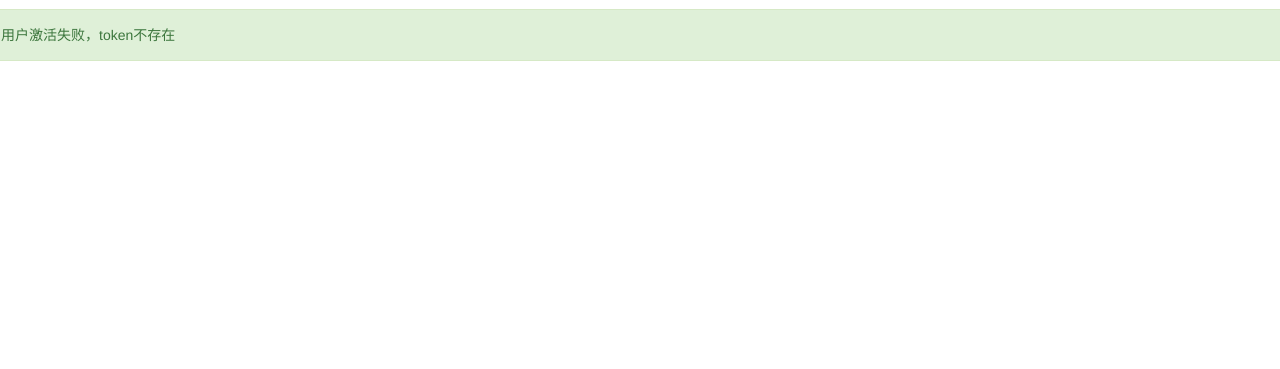
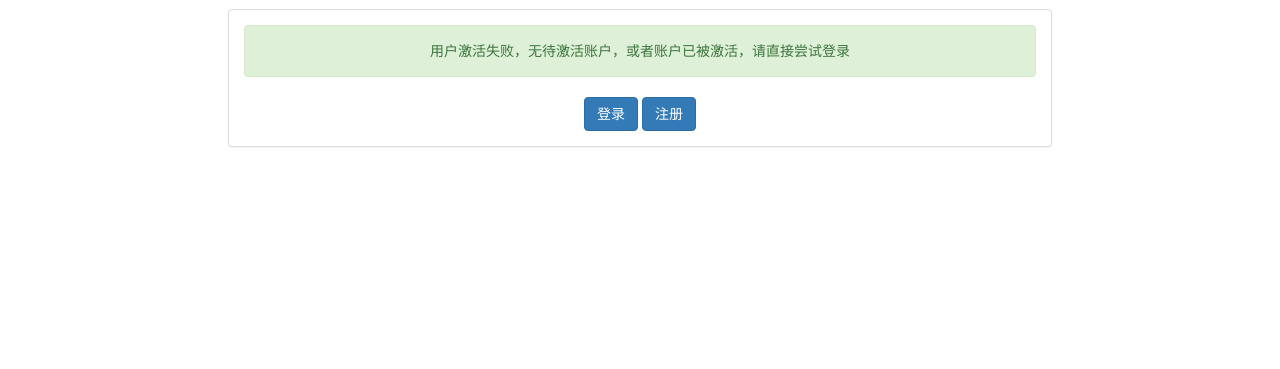
Before and after one commit to i-harbor/iharbor, a Django app: page /users/active/ in a window 1280 px wide. Shown: the part 51-420 px from the top of the page. Run offline with Django 3.2, Linux system fonts and the light colour scheme; the visitor is signed in with stand-in values (Sample User, id 1); data comes from the database, SQL or seed files in the repository; data that the repository does not hold is empty; parts of the project's set-up code (start-up, migrations or seed data) failed here and were passed over; some libraries are stand-ins or nearby versions.

Commit message:
以邮箱为用户名注册用户，验证并激活

```diff
--- a/apps/evcloud/utils.py
+++ b/apps/evcloud/utils.py
@@ -5,7 +5,7 @@ class evcloud_operations():
     def __init__(self):
         auth = coreapi.auth.BasicAuthentication(username='evcloud', password='evcloud')
         self.client = coreapi.Client(auth=auth)
-        self.schema = self.client.get("http://10.0.200.201/api/v2/docs/")
+        # self.schema = self.client.get("http://10.0.200.201/api/v2/docs/")
 
     def create(self, image, cpu, mem):
         action = ["vms", "create"]
--- a/apps/users/models.py
+++ b/apps/users/models.py
@@ -1,5 +1,7 @@
 from django.db import models
 from django.contrib.auth.models import AbstractUser
+from django.core.mail import send_mail, EmailMessage
+from django.conf import settings
 
 # Create your models here.
 
@@ -8,3 +10,48 @@ class UserProfile(AbstractUser):
     自定义用户模型
     '''
     pass
+
+
+
+class Email(models.Model):
+    '''
+    邮箱
+    '''
+    email_host = models.CharField(max_length=255)
+    sender = models.EmailField(verbose_name='发送者')
+    receiver = models.EmailField(verbose_name='接收者')
+    message = models.CharField(verbose_name='邮件内容', max_length=1000)
+    send_time = models.DateTimeField(verbose_name='发送时间', auto_now_add=True)
+
+    class Meta:
+        verbose_name = '邮件'
+        verbose_name_plural = verbose_name
+
+    def send_active_email(self, receiver=None, message=None):
+        '''
+        发送用户激活邮件
+
+        :param receiver: 接收者邮箱
+        :param message: 邮件内容
+        :return: True(发送成功)；False(发送失败)
+        '''
+        if receiver:
+            self.receiver = receiver
+        # if message:
+        #     self.message = message
+        self.sender = settings.EMAIL_HOST_USER
+        self.email_host = settings.EMAIL_HOST
+
+        ok = send_mail(
+            subject='EVHarbor账户激活',         # 标题
+            message=message,                    # 内容
+            from_email=self.sender,             # 发送者
+            recipient_list=[self.receiver],     # 接收者
+            # html_message=self.message,        # 内容
+            fail_silently=True,                 # 不抛出异常
+        )
+        if ok == 0:
+            return False
+
+        self.save() # 邮件记录
+        return True
--- a/apps/users/templates/message.html
+++ b/apps/users/templates/message.html
@@ -2,7 +2,14 @@
 
 
 {% block boby %}
-    <div class="row">
-        <div class="alert alert-success" role="alert">{{ message }}</div>
+    <div class="row text-center col-xs-offset-2 col-xs-8">
+        <div class="panel panel-default">
+            <div class="panel-body">
+                <div class="alert alert-success" role="alert">{{ message }}</div>
+                {% for url in urls %}
+                    <a class="btn btn-primary" href="{{ url.url }}">{{ url.name }}</a>
+                {% endfor %}
+            </div>
+        </div>
     </div>
 {% endblock %}
--- a/apps/users/views.py
+++ b/apps/users/views.py
@@ -3,9 +3,11 @@ from django.contrib.auth.views import redirect_to_login
 from django.contrib.auth import logout, login
 from django.contrib.auth.decorators import login_required
 from django.contrib.auth import get_user_model
+from django.template.loader import get_template
 from rest_framework.authtoken.models import Token
 
 from .forms import UserRegisterForm, LoginForm, PasswordChangeForm
+from .models import Email
 
 #获取用户模型
 User = get_user_model()
@@ -22,19 +24,19 @@ def register_user(request):
         if form.is_valid():
             cleaned_data = form.cleaned_data
             username = cleaned_data.get('username', '')
-            email = cleaned_data.get('email', '')
+            email = username
             password = cleaned_data.get('password', '')
 
             # 创建非激活状态新用户并保存
-            User.objects.create_user(username=username, password=password, email=email, is_active=False)
+            user = User.objects.create_user(username=username, password=password, email=email, is_active=False)
 
-            #从定向到登陆界面，登陆通过后导航到next地址
             logout(request)#登出用户（确保当前没有用户登陆）
 
             # 向邮箱发送激活连接
+            if send_active_url_email(request, email, user):
+                return render(request, 'message.html', context={'message': '用户注册成功，请登录邮箱访问收到的连接以激活用户'})
 
-            # return redirect_to_login(next=reverse('buckets:bucket_view'), login_url=reverse('users:login'))
-            return render(request, 'message.html', context={'message': '用户注册成功，请登录邮箱访问收到的连接以激活用户'})
+            form.add_error(None, '邮件发送失败，请检查邮箱输入是否有误')
     else:
         form = UserRegisterForm()
 
@@ -116,20 +118,52 @@ def active_user(request):
     :param request:
     :return:
     '''
+    urls = []
+    try:
+        urls.append({'url': reverse('users:login'), 'name': '登录'})
+        urls.append({'url': reverse('users:register'), 'name': '注册'})
+    except:
+        pass
+
     key = request.GET.get('token', None)
     try:
         token = Token.objects.select_related('user').get(key=key)
     except Token.DoesNotExist:
-        return render(request, 'message.html', context={'message': '用户激活失败，token不存在'})
+        return render(request, 'message.html', context={'message': '用户激活失败，无待激活账户，或者账户已被激活，请直接尝试登录', 'urls': urls})
 
     user = token.user
     user.is_active = True
     user.save()
 
-    return render(request, 'message.html', context={'message': '用户已激活', 'login': reverse('users:login')})
+    reflesh_new_token(token)
+
+    return render(request, 'message.html', context={'message': '用户已激活', 'urls': urls})
 
 
-def send_active_url_email(email, user):
+def get_active_link(request, user):
+    '''
+    获取账户激活连接
+
+    :param request: 请求对象
+    :param user: 用户对象
+    :return: 正常: url
+            错误：None
+    '''
+    token = get_or_create_token(user=user)
+    if not token:
+        return None
+
+    try:
+        active_link = reverse('users:active')
+    except:
+        return None
+
+    active_link = request.build_absolute_uri(active_link)
+    active_link += f'?token={token.key}'
+    return active_link
+
+
+def send_active_url_email(request, to_email, user):
     '''
     发送用户激活连接邮件
 
@@ -137,4 +171,33 @@ def send_active_url_email(email, user):
     :param user: 用户对象
     :return: True(发送成功)，False(发送失败)
     '''
-    pass
+    active_link = get_active_link(request, user)
+    if not active_link:
+        return False
+
+    message = f'''
+        亲爱的用户：
+            欢迎使用EVHarbor,您已使用本邮箱成功注册账号，请访问下面激活连接以激活账户,如非本人操作请忽略此邮件。
+            激活连接：{active_link}
+        '''
+
+    email = Email()
+    email.message = active_link
+    ok = email.send_active_email(receiver=to_email, message=message)
+    if ok:
+        return True
+    return False
+
+
+
+def get_or_create_token(user):
+    token, created = Token.objects.get_or_create(user=user)
+    if not token:
+        return None
+
+    return token
+
+def reflesh_new_token(token):
+    token.delete()
+    token.key = token.generate_key()
+    token.save()
--- a/templates/base_with_sidebar.html
+++ b/templates/base_with_sidebar.html
@@ -7,14 +7,14 @@
 {% endblock %}
 
 {% block boby %}
-    <div class="sidebar container col-xs-2">
+    <div class="container col-xs-2">
         <ul class="nav nav-tabs nav-stacked">
             <li role="presentation" class="active menu-list">
                 <li class="nav-list-toggle" data-toggle="collapse" data-target="#oos-nav-list-group">
                     <h5><span class="glyphicon glyphicon-list"></span>  对象存储<span class="glyphicon glyphicon-menu-down"></span></h5>
                 </li>
                 <ul class="nav nav-pills nav-stacked collapse in" id="oos-nav-list-group">
-                    <li><a href="/" >存储桶</a></li>
+                    <li><a href="{% url 'buckets:bucket_view' %}" >存储桶</a></li>
                     <li><a>预留</a></li>
                 </ul>
             </li>
```
Also changed, not shown: apps/users/admin.py (+11 -3 lines), apps/users/forms.py (+10 -20 lines), apps/users/migrations/0002_email.py (added).
